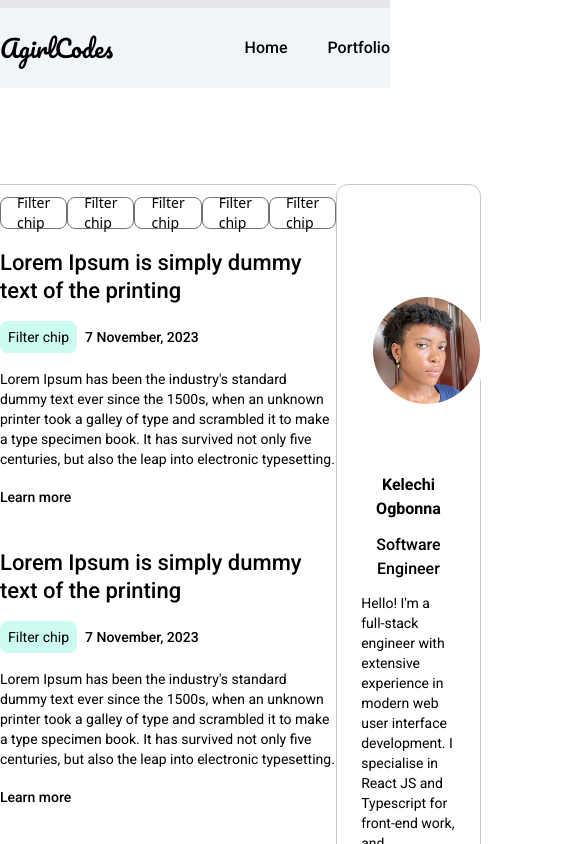
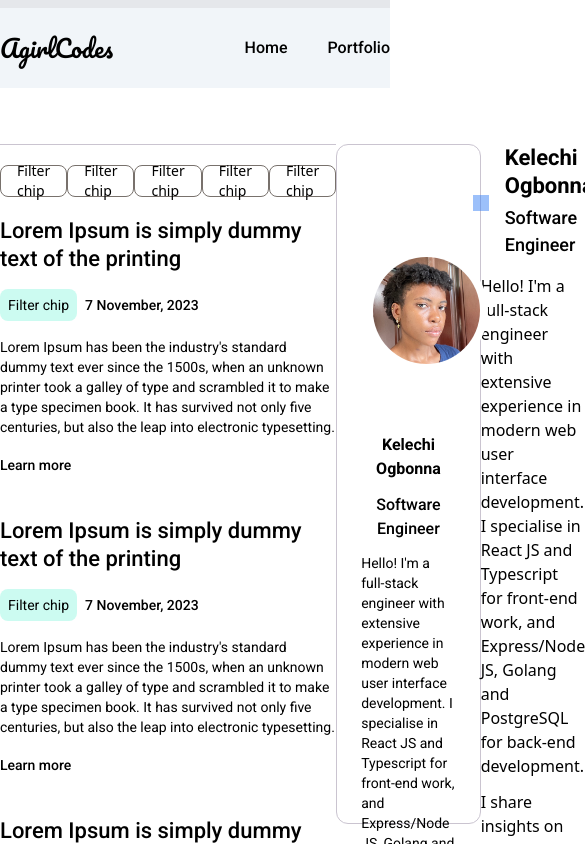
Before and after one commit to Kellswork/agirlcodes.dev, a Next.js app: page / in a window 390 px wide. Shown: the top 844 px of the page, 585 px wide, since content can reach past the window. Built offline with nearby package versions, Linux system fonts and the light colour scheme.

Commit message:
update main-content ui for card profile view

```diff
--- a/components/mainContent.tsx
+++ b/components/mainContent.tsx
@@ -1,16 +1,16 @@
 import React from "react";
 import BaseLayout from "./baseLayout";
 import Divider from "./molecules/divider";
-import { BlogPostlistCard, ProfileCard } from "./molecules/cards";
+import { BlogPostlistCard, ProfileCard, ProfileCardMobile } from "./molecules/cards";
 import { FilterChipUnselected } from "./molecules/button";
 
 const MainContent = () => {
   return (
     <BaseLayout>
-      <div className="flex mt-24 mb-8 justify-between">
-        <div>
+      <div className="main-content flex mt-14 mb-8 justify-between md:flex-col-reverse">
+        <div className="blog-post-list-section">
           <Divider />
-          <div className="codelang-filter-chip flex justify-between w-9/10 mt-3">
+          <div className="codelang-filter-chip flex justify-between w-9/10 mt-5">
             <FilterChipUnselected />
             <FilterChipUnselected />
             <FilterChipUnselected />
@@ -24,6 +24,7 @@ const MainContent = () => {
           </div>
         </div>
         <ProfileCard />
+        <ProfileCardMobile/>
       </div>
     </BaseLayout>
   );
```
